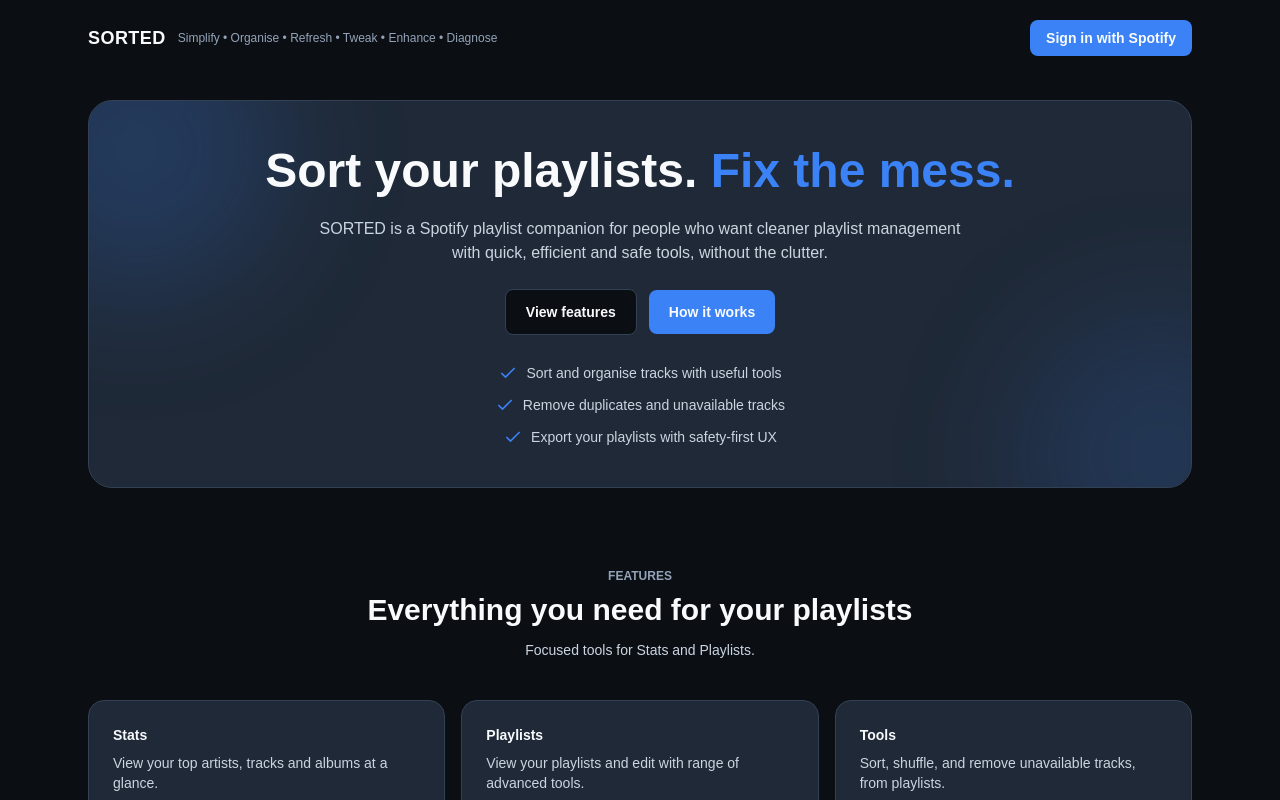
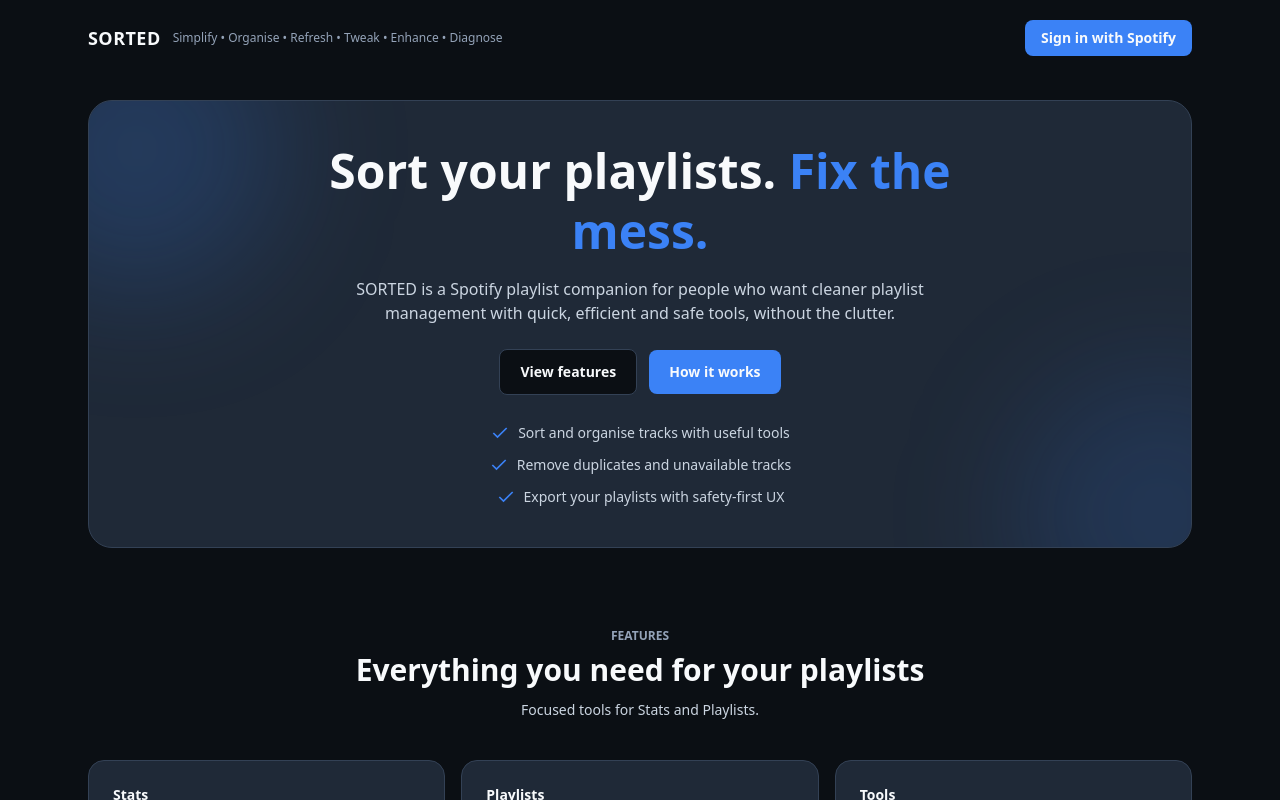
Before and after one commit to sjkali22/sorted-spotify, a Next.js app: page / in a window 1280 px wide. Shown: the top 800 px of the page. Built offline with nearby package versions, Linux system fonts and the light colour scheme; no server answers.

Commit message:
Changed the font to inter.

```diff
--- a/app/(app)/layout.tsx
+++ b/app/(app)/layout.tsx
@@ -1,8 +1,10 @@
+// app/(app)/layout.tsx
+import type { ReactNode } from "react";
 import TopNav from "../components/TopNav";
 
-export default function AppLayout({ children }: { children: React.ReactNode }) {
+export default function AppLayout({ children }: { children: ReactNode }) {
   return (
-    <div className="min-h-screen bg-primary text-text-primary">
+    <div className="min-h-screen bg-primary text-text-primary font-sans">
       <TopNav />
       <main className="mx-auto w-full max-w-6xl px-6 py-6">{children}</main>
     </div>
--- a/app/(public)/page.tsx
+++ b/app/(public)/page.tsx
@@ -17,7 +17,7 @@
   if (session) redirect("/home");
 
   return (
-    <main className="min-h-screen bg-primary text-text-primary">
+    <main className="min-h-screen bg-primary text-text-primary font-sans">
       {/* Top nav */}
       <header className="mx-auto max-w-6xl px-6 py-5">
         <div className="flex items-center justify-between">
--- a/app/globals.css
+++ b/app/globals.css
@@ -32,12 +32,7 @@
   --border: #334155;
 }
 
-/* Tailwind v4 theme tokens
-   This enables Tailwind-friendly classes like:
-   bg-primary, bg-surface, bg-surface-hover,
-   text-text-primary, text-text-secondary, text-text-muted,
-   border-border, text-accent, bg-accent, etc.
-*/
+/* Tailwind v4 theme tokens */
 @theme inline {
   --color-primary: var(--bg);
   --color-surface: var(--surface);
@@ -53,8 +48,10 @@
 
   --color-border: var(--border);
 
-  --font-sans: var(--font-geist-sans);
-  --font-mono: var(--font-geist-mono);
+  /* Inter is provided by next/font in app/layout.tsx as --font-inter */
+  --font-sans: var(--font-inter);
+  --font-mono: ui-monospace, SFMono-Regular, Menlo, Monaco, Consolas, "Liberation Mono",
+    "Courier New", monospace;
 }
 
 /* Global base */
@@ -66,7 +63,7 @@
 body {
   background: var(--bg);
   color: var(--text);
-  font-family: Arial, Helvetica, sans-serif;
+  font-family: var(--font-sans);
 }
 
 /* Links */
@@ -86,13 +83,13 @@
   text-underline-offset: 3px;
 }
 
-/* “Active” nav states you already use */
+/* Active nav states */
 a.active,
 .nav-active {
   color: var(--accent);
 }
 
-/* Optional utility helpers (use if you want plain classnames in JSX) */
+/* Optional utility helpers */
 .bg-app {
   background: var(--bg);
 }
```
